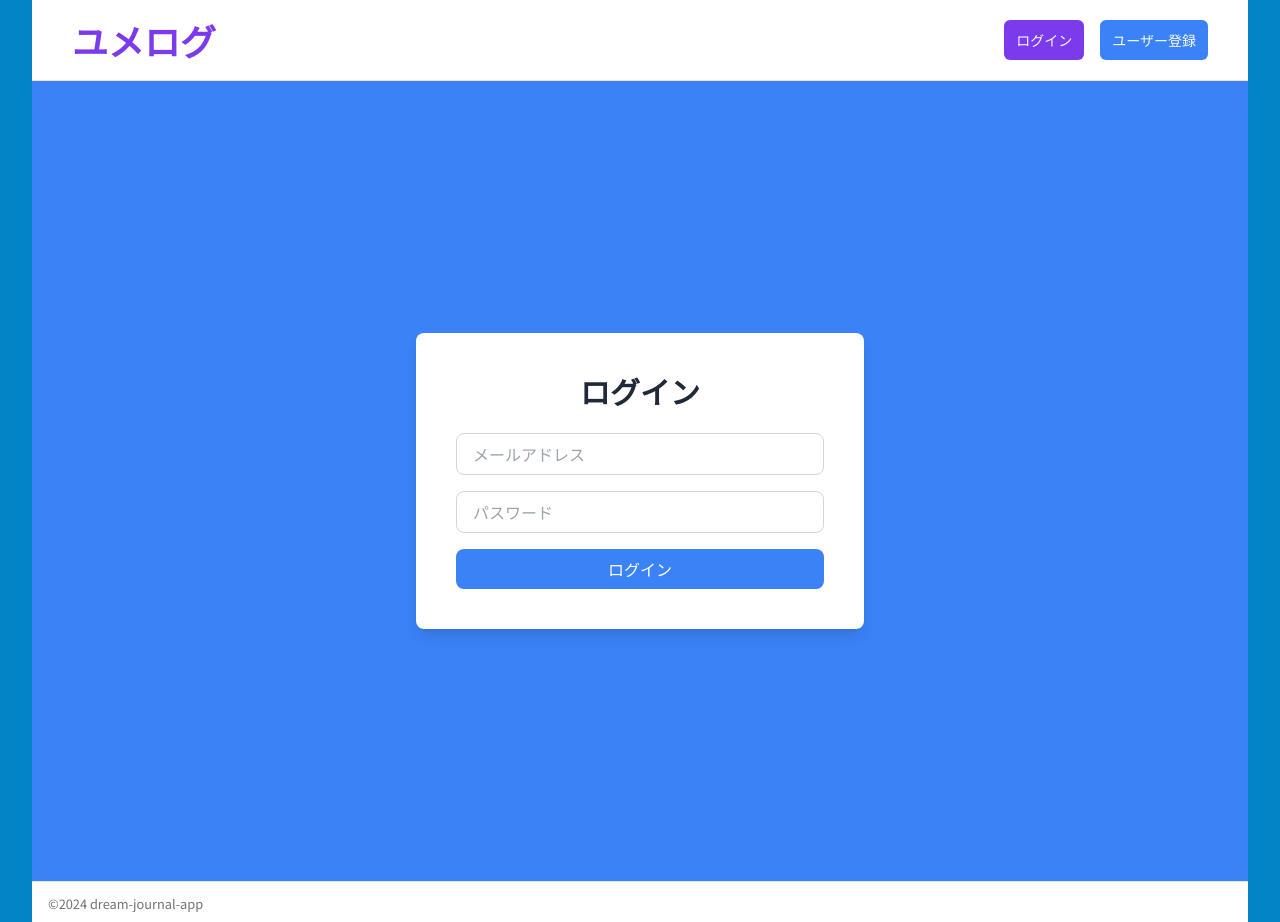
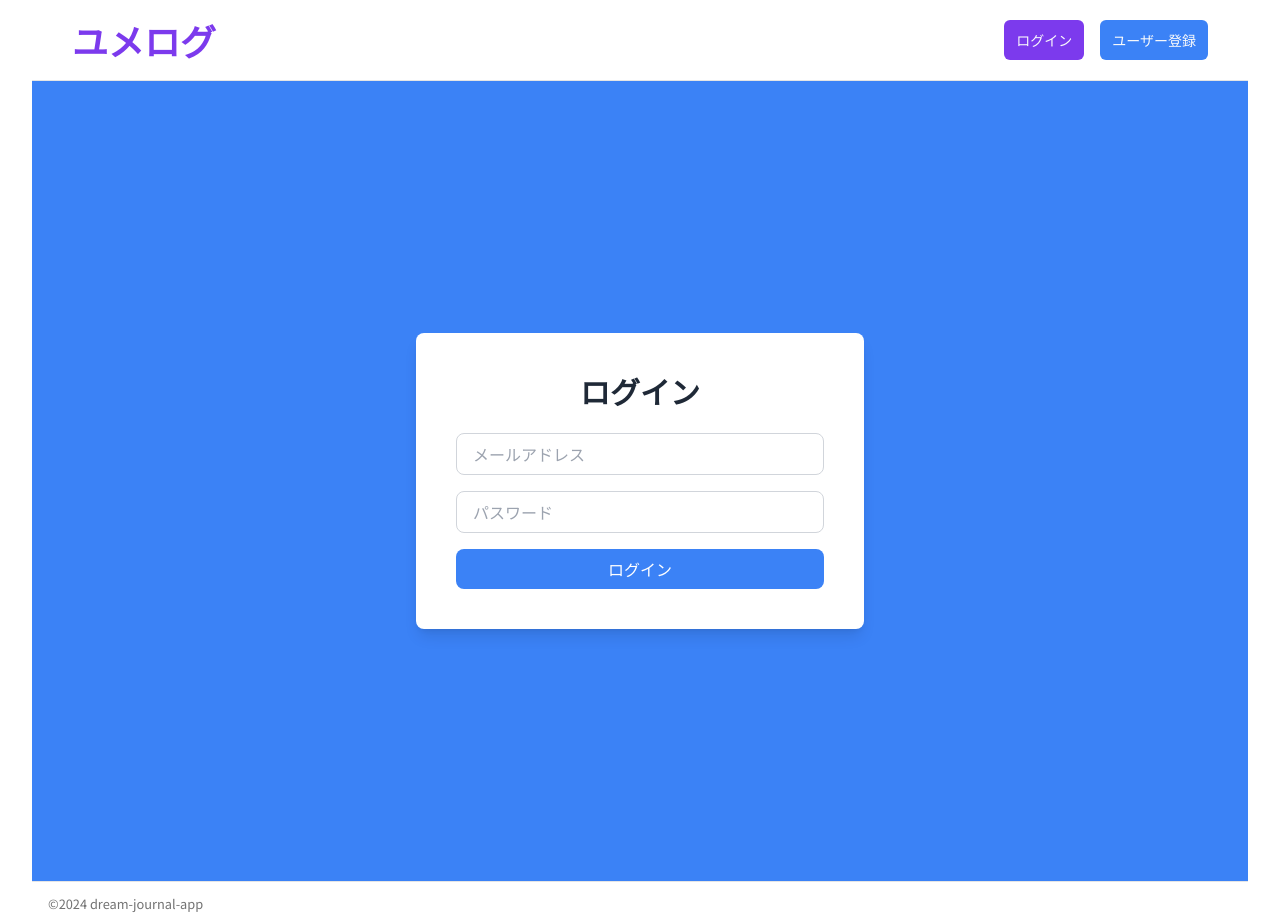
Before and after one commit to isekaisaru/dreamjournal-app, a Next.js app in the folder frontend/: page /login in a window 1280 px wide. Built offline with nearby package versions, Linux system fonts and the light colour scheme; no server answers.

Commit message:
globals.cssのテーマカラー調整とlayout.tsxのスタイル修正

```diff
--- a/frontend/app/globals.css
+++ b/frontend/app/globals.css
@@ -26,7 +26,6 @@
     --accent-foreground: 142.1 70.6% 95.3%;
 
     --destructive: 0 84.2% 60.2%;
-    --destructive: 0.72.2% 50.6%;
     --destructive-foreground: 0 0% 98%;
 
     --border: 0 0% 89.8%;
--- a/frontend/app/layout.tsx
+++ b/frontend/app/layout.tsx
@@ -22,9 +22,7 @@ export default function RootLayout({
 }>) {
   return (
     <html lang="ja" className="min-h-full">
-      <body
-        className={`${notoSansJP.className} bg-sky-600 text-slate-50 px-4 sm:px-6 lg:px-8 flex flex-col min-h-screen`}
-      >
+      <body className={`${notoSansJP.className} px-4 sm:px-6 lg:px-8 flex flex-col min-h-screen`}>
         <AuthProvider>
           <Header />
           <div className="flex flex-col flex-grow">
```
